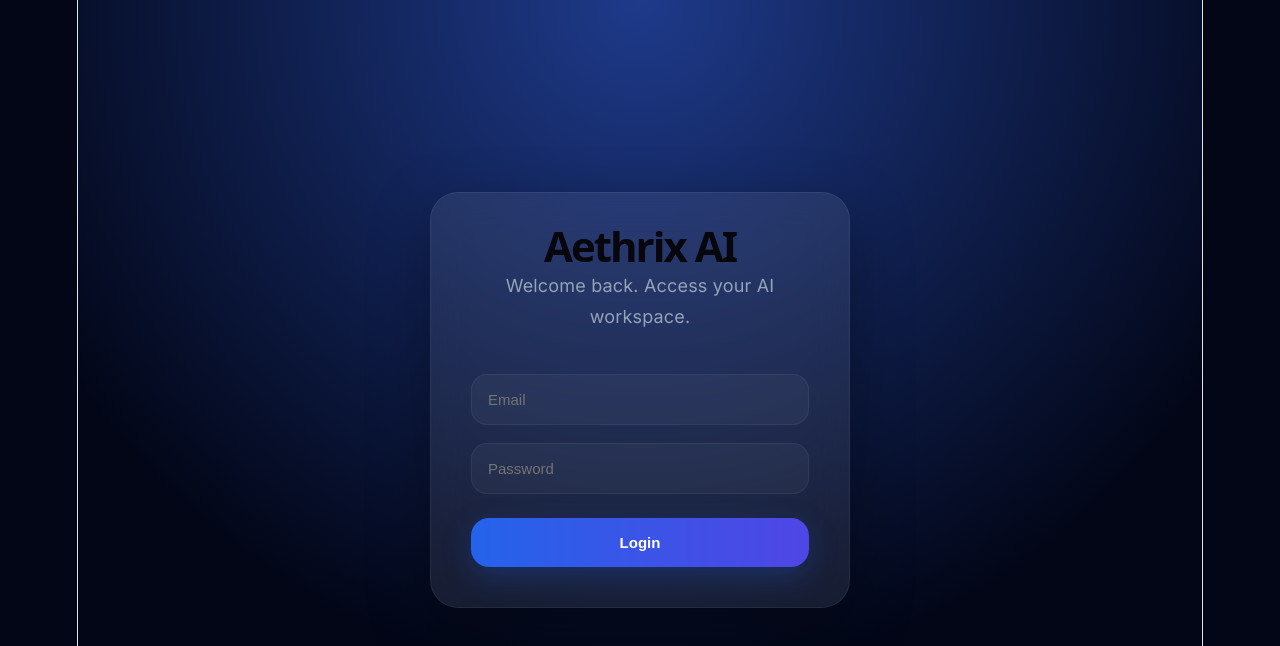
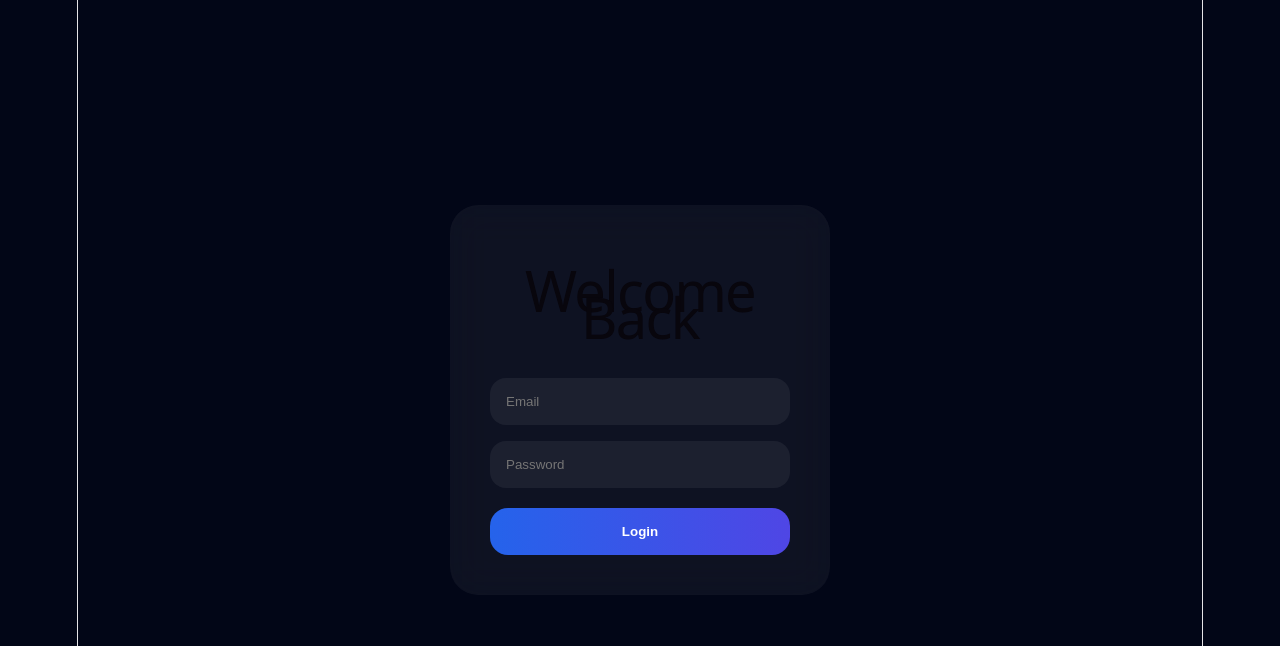
Before and after one commit to itsancchua-svg/aethrix-ai, a React (Vite) app: page /login in a window 1280 px wide. Shown: the top 646 px of the page. Built offline with nearby package versions, Linux system fonts and the light colour scheme.

Commit message:
firebase memory update

```diff
--- a/src/pages/Dashboard.jsx
+++ b/src/pages/Dashboard.jsx
@@ -24,7 +24,11 @@ import {
   onSnapshot,
 } from "firebase/firestore"
 
-function Dashboard({ user, logout }) {
+import {
+  onAuthStateChanged,
+} from "firebase/auth"
+
+function Dashboard({ logout }) {
   const [message, setMessage] =
     useState("")
 
@@ -34,59 +38,135 @@ function Dashboard({ user, logout }) {
   const [loading, setLoading] =
     useState(false)
 
+  const [currentUser, setCurrentUser] =
+    useState(null)
+
   const chatEndRef = useRef(null)
 
+  // AUTH LISTENER
   useEffect(() => {
-    if (!auth.currentUser) return
+    const unsubscribe =
+      onAuthStateChanged(
+        auth,
+        (user) => {
+          console.log(
+            "AUTH USER:",
+            user
+          )
+
+          setCurrentUser(user)
+        }
+      )
+
+    return () => unsubscribe()
+  }, [])
+
+  // LOAD FIRESTORE MESSAGES
+  useEffect(() => {
+    if (!currentUser?.uid) {
+      console.log(
+        "NO AUTH USER YET"
+      )
+      return
+    }
+
+    console.log(
+      "LOADING FIRESTORE..."
+    )
 
     const q = query(
       collection(
         db,
         "users",
-        auth.currentUser.uid,
+        currentUser.uid,
         "messages"
       ),
       orderBy("createdAt")
     )
 
     const unsubscribe =
-      onSnapshot(q, (snapshot) => {
+      onSnapshot(
+        q,
+        (snapshot) => {
           const loaded =
             snapshot.docs.map(
-            (doc) => doc.data()
+              (doc) =>
+                doc.data()
+            )
+
+          console.log(
+            "MESSAGES LOADED:",
+            loaded
           )
 
           setChat(loaded)
-      })
+        },
+        (error) => {
+          console.log(
+            "FIRESTORE LOAD ERROR:",
+            error
+          )
+        }
+      )
 
     return () => unsubscribe()
-  }, [])
+  }, [currentUser])
 
+  // AUTO SCROLL
   useEffect(() => {
     chatEndRef.current?.scrollIntoView({
       behavior: "smooth",
     })
   }, [chat])
 
+  // SAVE MESSAGE
   const saveMessage =
     async (msg) => {
-      if (!auth.currentUser)
+      try {
+        console.log(
+          "CURRENT USER:",
+          currentUser
+        )
+
+        if (!currentUser?.uid) {
+          console.log(
+            "NO UID FOUND"
+          )
           return
+        }
 
+        console.log(
+          "ATTEMPTING FIRESTORE WRITE..."
+        )
+
+        const docRef =
           await addDoc(
             collection(
               db,
               "users",
-          auth.currentUser.uid,
+              currentUser.uid,
               "messages"
             ),
             {
               ...msg,
-          createdAt: Date.now(),
+              createdAt:
+                Date.now(),
             }
           )
+
+        console.log(
+          "MESSAGE SAVED:",
+          docRef.id
+        )
+      } catch (error) {
+        console.log(
+          "FIRESTORE SAVE ERROR:",
+          error
+        )
+      }
     }
 
+  // SEND MESSAGE
   const sendMessage =
     async () => {
       if (
@@ -167,13 +247,10 @@ function Dashboard({ user, logout }) {
           aiMessage
         )
       } catch (error) {
-        console.log(error)
-
-        await saveMessage({
-          sender: "ai",
-          text:
-            "Memory system failed.",
-        })
+        console.log(
+          "CHAT ERROR:",
+          error
+        )
       }
 
       setLoading(false)
@@ -185,7 +262,8 @@ function Dashboard({ user, logout }) {
 
       <div
         style={{
-          minHeight: "100vh",
+          minHeight:
+            "100vh",
 
           background:
             "linear-gradient(135deg, #020617 0%, #0f172a 100%)",
@@ -213,7 +291,7 @@ function Dashboard({ user, logout }) {
           }}
         >
           <Navbar
-            user={user}
+            user={currentUser}
             logout={logout}
           />
 
@@ -221,7 +299,8 @@ function Dashboard({ user, logout }) {
             style={{
               flex: 1,
 
-              overflowY: "auto",
+              overflowY:
+                "auto",
 
               padding:
                 "40px 80px",
--- a/src/pages/Login.jsx
+++ b/src/pages/Login.jsx
@@ -11,33 +11,18 @@ import {
 } from "../firebase"
 
 function Login() {
-  const [email,
-    setEmail] =
+  const [email, setEmail] =
     useState("")
 
-  const [password,
-    setPassword] =
+  const [password, setPassword] =
     useState("")
 
-  const [loading,
-    setLoading] =
-    useState(false)
+  const [error, setError] =
+    useState("")
 
-  const handleLogin =
-    async () => {
-      if (
-        !email ||
-        !password
-      ) {
-        alert(
-          "Please fill all fields."
-        )
-
-        return
-      }
-
+  const login = async () => {
     try {
-        setLoading(true)
+      setError("")
 
       await signInWithEmailAndPassword(
         auth,
@@ -45,247 +30,119 @@ function Login() {
         password
       )
 
-      } catch (error) {
-        console.log(error)
+      console.log(
+        "LOGIN SUCCESS"
+      )
+    } catch (err) {
+      console.log(err)
 
-        alert(
-          error.message
+      setError(
+        "Invalid credentials."
       )
     }
-
-      setLoading(false)
   }
 
   return (
     <div
       style={{
-        minHeight:
-          "100vh",
-
-        display:
-          "flex",
-
+        minHeight: "100vh",
+        background:
+          "#020617",
+        display: "flex",
         justifyContent:
           "center",
-
         alignItems:
           "center",
-
-        background:
-          "radial-gradient(circle at top, #1e3a8a 0%, #020617 70%)",
-
-        color:
-          "white",
-
-        fontFamily:
-          "'Inter', sans-serif",
-
-        padding:
-          "20px",
+        color: "white",
       }}
     >
       <div
         style={{
-          background:
-            "rgba(255,255,255,0.08)",
-
-          padding:
-            "40px",
-
+          width: "380px",
+          padding: "40px",
           borderRadius:
             "28px",
-
-          width:
-            "100%",
-
-          maxWidth:
-            "420px",
-
+          background:
+            "rgba(255,255,255,0.05)",
           backdropFilter:
-            "blur(20px)",
-
-          border:
-            "1px solid rgba(255,255,255,0.06)",
-
-          boxShadow:
-            "0 20px 60px rgba(0,0,0,0.35)",
+            "blur(18px)",
         }}
       >
-        <h1
-          style={{
-            marginTop: 0,
-
-            marginBottom:
-              "12px",
-
-            fontSize:
-              "42px",
-
-            fontWeight:
-              "800",
-
-            letterSpacing:
-              "-2px",
-          }}
-        >
-          Aethrix AI
+        <h1>
+          Welcome Back
         </h1>
 
-        <p
-          style={{
-            color:
-              "#94a3b8",
-
-            marginBottom:
-              "28px",
-
-            lineHeight:
-              "1.7",
-          }}
-        >
-          Welcome back.
-          Access your AI workspace.
-        </p>
-
         <input
+          placeholder="Email"
           value={email}
-          onChange={(
-            e
-          ) =>
+          onChange={(e) =>
             setEmail(
               e.target.value
             )
           }
-          placeholder="Email"
-          style={{
-            width:
-              "100%",
-
-            padding:
-              "16px",
-
-            marginTop:
-              "14px",
-
-            borderRadius:
-              "16px",
-
-            border:
-              "1px solid rgba(255,255,255,0.06)",
-
-            background:
-              "rgba(255,255,255,0.04)",
-
-            color:
-              "white",
-
-            outline:
-              "none",
-
-            fontSize:
-              "15px",
-
-            boxSizing:
-              "border-box",
-          }}
+          style={styles.input}
         />
 
         <input
           type="password"
+          placeholder="Password"
           value={password}
-          onChange={(
-            e
-          ) =>
+          onChange={(e) =>
             setPassword(
               e.target.value
             )
           }
-          placeholder="Password"
-          style={{
-            width:
-              "100%",
-
-            padding:
-              "16px",
-
-            marginTop:
-              "18px",
-
-            borderRadius:
-              "16px",
-
-            border:
-              "1px solid rgba(255,255,255,0.06)",
-
-            background:
-              "rgba(255,255,255,0.04)",
-
-            color:
-              "white",
-
-            outline:
-              "none",
-
-            fontSize:
-              "15px",
-
-            boxSizing:
-              "border-box",
-          }}
+          style={styles.input}
         />
 
-        <button
-          onClick={
-            handleLogin
-          }
-          disabled={
-            loading
-          }
+        {error && (
+          <p
             style={{
-            width:
-              "100%",
-
-            padding:
-              "16px",
-
-            marginTop:
-              "24px",
-
-            borderRadius:
-              "18px",
-
-            border:
-              "none",
-
-            background:
-              "linear-gradient(to right, #2563eb, #4f46e5)",
-
               color:
-              "white",
-
-            cursor:
-              "pointer",
-
-            fontWeight:
-              "700",
-
-            fontSize:
-              "15px",
-
-            boxShadow:
-              "0 10px 30px rgba(37,99,235,0.25)",
-
-            transition:
-              "0.25s ease",
+                "#f87171",
             }}
           >
-          {loading
-            ? "Signing in..."
-            : "Login"}
+            {error}
+          </p>
+        )}
+
+        <button
+          onClick={login}
+          style={styles.button}
+        >
+          Login
         </button>
       </div>
     </div>
   )
 }
 
+const styles = {
+  input: {
+    width: "100%",
+    padding: "16px",
+    marginTop: "16px",
+    borderRadius:
+      "16px",
+    border: "none",
+    background:
+      "rgba(255,255,255,0.06)",
+    color: "white",
+  },
+
+  button: {
+    width: "100%",
+    marginTop: "20px",
+    padding: "16px",
+    borderRadius:
+      "18px",
+    border: "none",
+    background:
+      "linear-gradient(to right, #2563eb, #4f46e5)",
+    color: "white",
+    fontWeight: "600",
+    cursor: "pointer",
+  },
+}
+
 export default Login
```
Also changed, not shown: src/Login.jsx (deleted, +0 -171 lines). Lines whose indentation alone changed are shown as unchanged.
